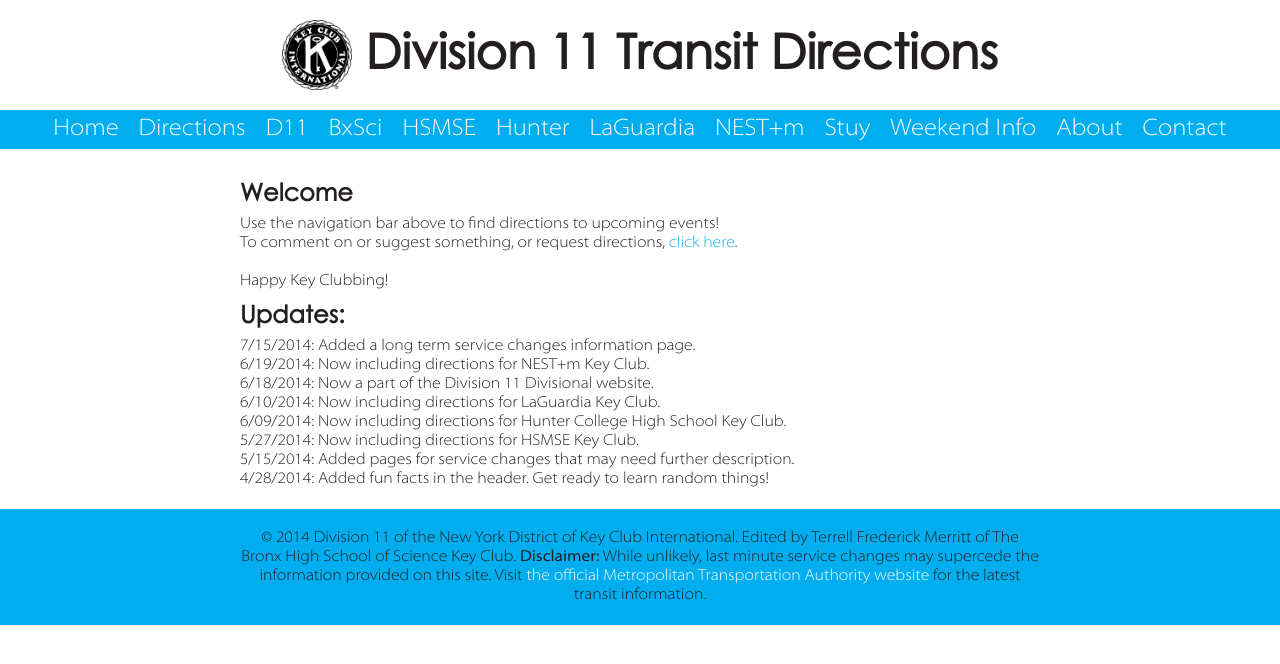
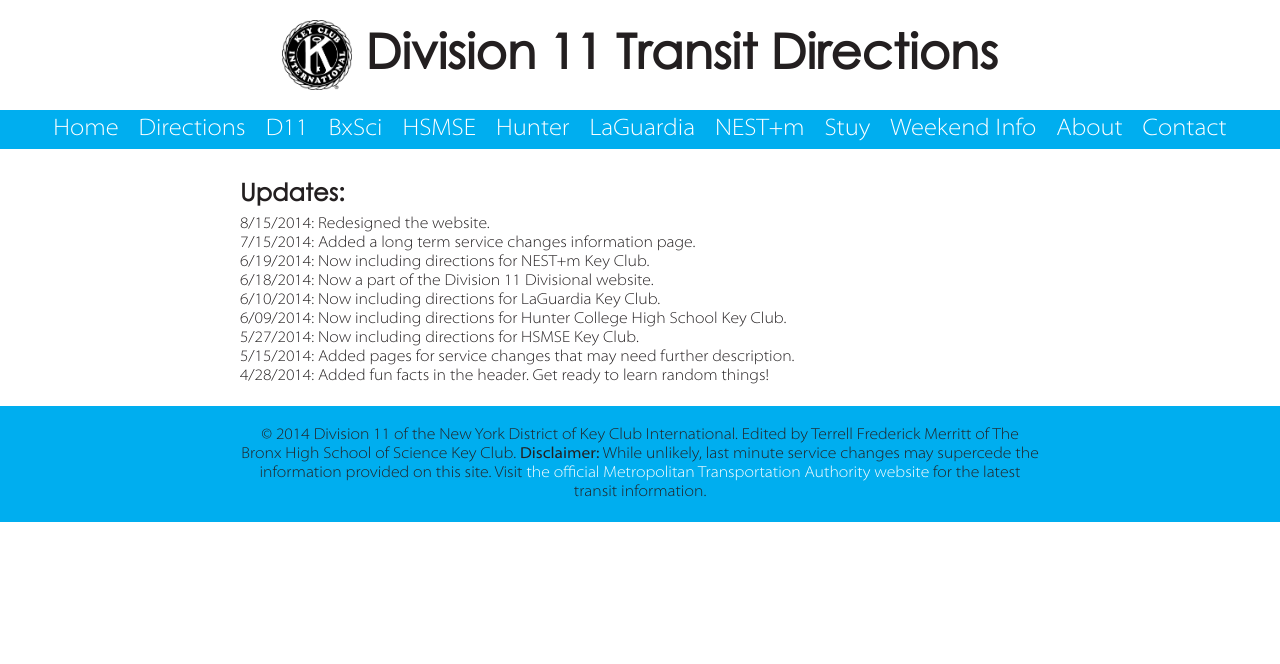
Before and after one commit to d11directions/d11directions.github.io, a Jekyll site: the page built from index.html, in a window 1280 px wide. Shown: the top 664 px of the page. Built offline with Jekyll 4.4.1, drawn with Linux system fonts in a browser that asks for light colours.

Commit message:
Update home page

```diff
--- a/index.html
+++ b/index.html
@@ -1,18 +1,10 @@
 ---
 layout: default
 title: Division 11 Transit Directions
-published: true
 ---
-    <h3>Welcome</h3>
-    <p>
-      Use the navigation bar above to find directions to upcoming events!<br>
-      To comment on or suggest something, or request directions, <a href="/contact">click here</a>.<br>
-      <br>
-      Happy Key Clubbing!<br>
-    </p>
-
     <h3>Updates:</h3>
     <ul>
+    	  <li>8/15/2014: Redesigned the website.</li>
       <li>7/15/2014: Added a long term service changes information page.</li>
       <li>6/19/2014: Now including directions for NEST+m Key Club.</li>
       <li>6/18/2014: Now a part of the Division 11 Divisional website.</li>
```
